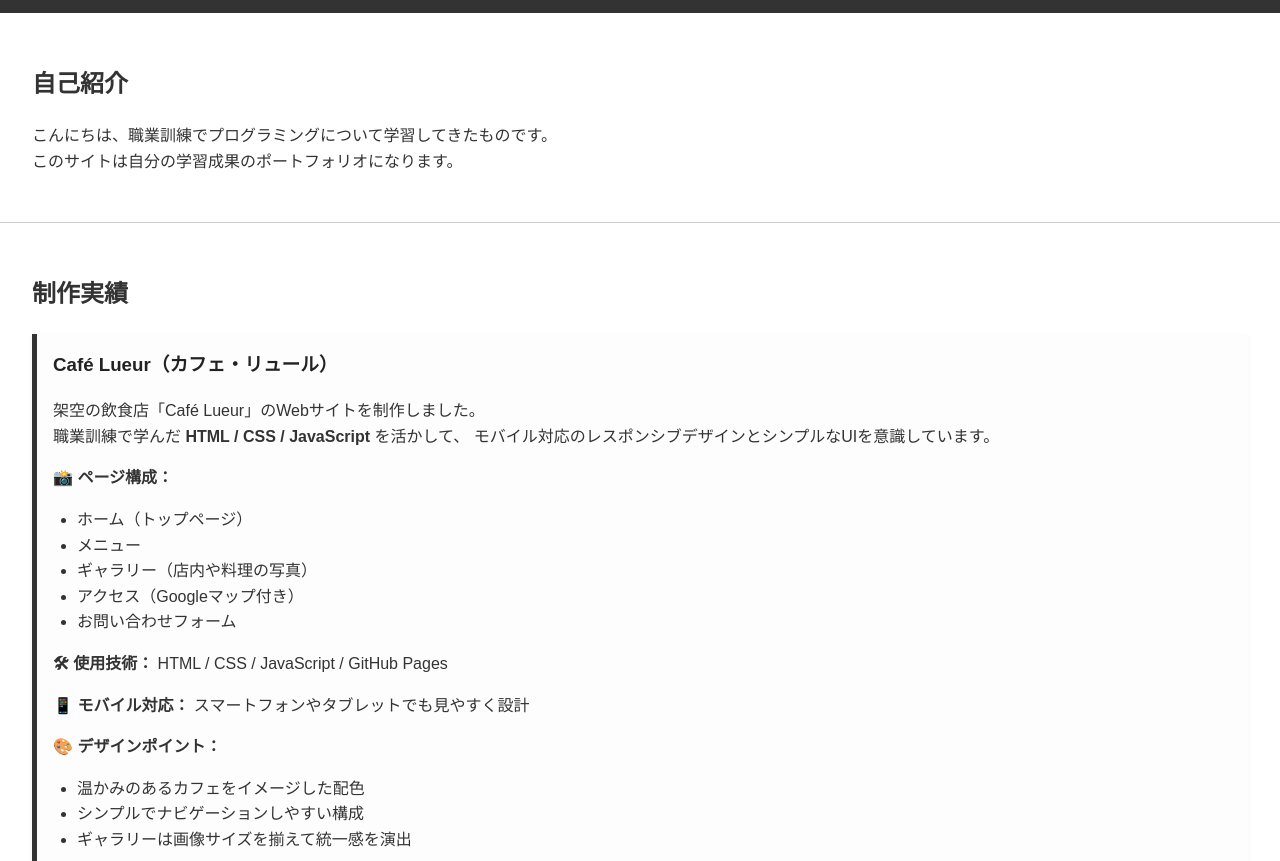
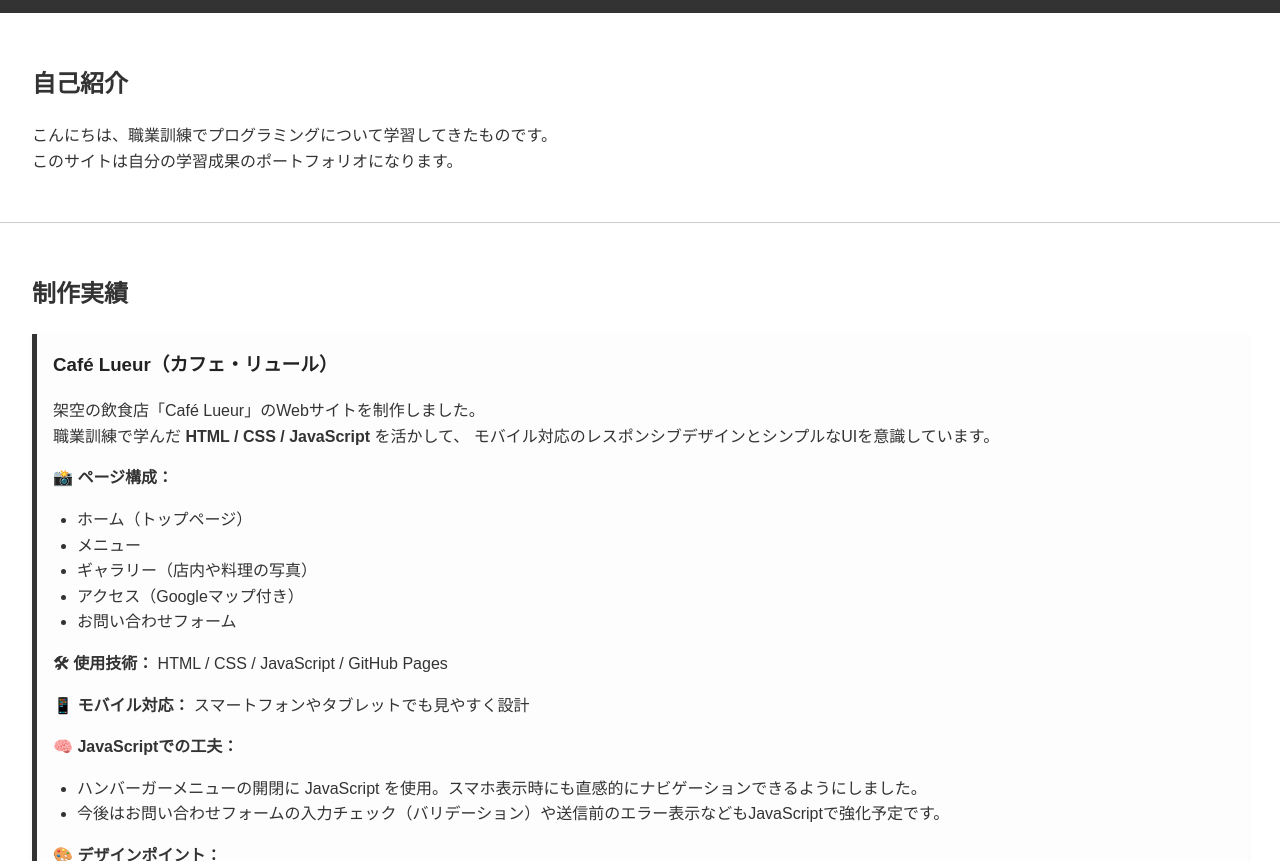
Before and after one commit to 00960/My-Portfolio, a plain HTML site: page index.html in a window 1280 px wide. Shown: the part 91-952 px from the top of the page. Drawn offline with Linux system fonts and the light colour scheme.

Commit message:
Add files via upload

```diff
--- a/index.html
+++ b/index.html
@@ -46,6 +46,11 @@
 
             <p><strong>🛠 使用技術：</strong> HTML / CSS / JavaScript / GitHub Pages</p>
             <p><strong>📱 モバイル対応：</strong> スマートフォンやタブレットでも見やすく設計</p>
+            <p><strong>🧠 JavaScriptでの工夫：</strong></p>
+                <ul>
+                    <li>ハンバーガーメニューの開閉に JavaScript を使用。スマホ表示時にも直感的にナビゲーションできるようにしました。</li>
+                    <li>今後はお問い合わせフォームの入力チェック（バリデーション）や送信前のエラー表示などもJavaScriptで強化予定です。</li>
+                </ul>
             <p><strong>🎨 デザインポイント：</strong></p>
                 <ul>
                     <li>温かみのあるカフェをイメージした配色</li>
```
Lines whose indentation alone changed are shown as unchanged.
